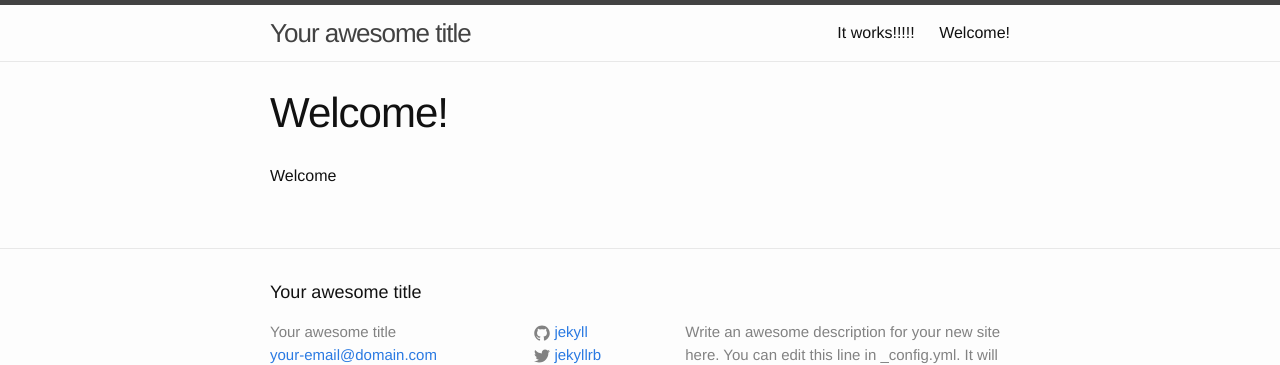
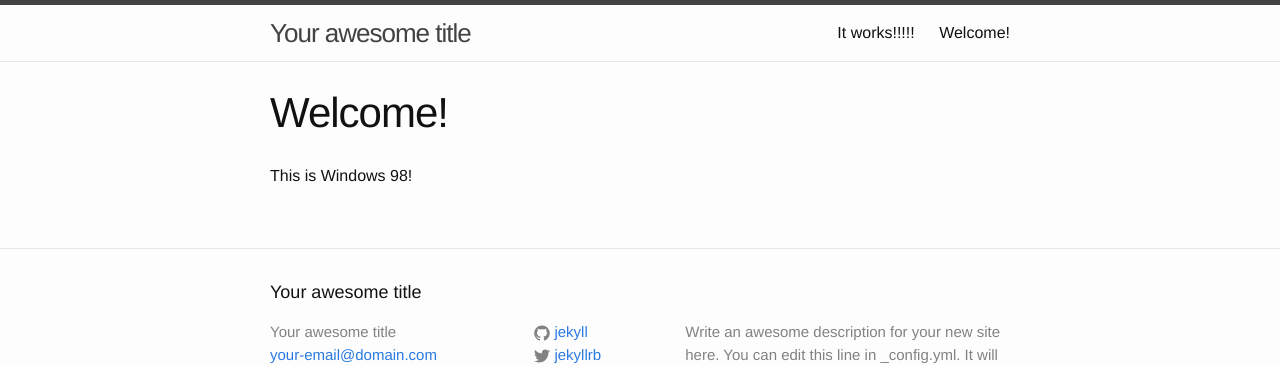
Before and after one commit to masonforest/windows98, a Jekyll site: the page built from index.md, in a window 1280 px wide. Shown: the top 365 px of the page. Built offline with Jekyll 4.4.1, drawn with Linux system fonts in a browser that asks for light colours; nearby versions of some CDN libraries.

Commit message:
Windows 98 - Update

```diff
--- a/index.md
+++ b/index.md
@@ -2,4 +2,4 @@
 layout: page
 title: 'Welcome!'
 ---
-Welcome
+This is Windows 98!
```
